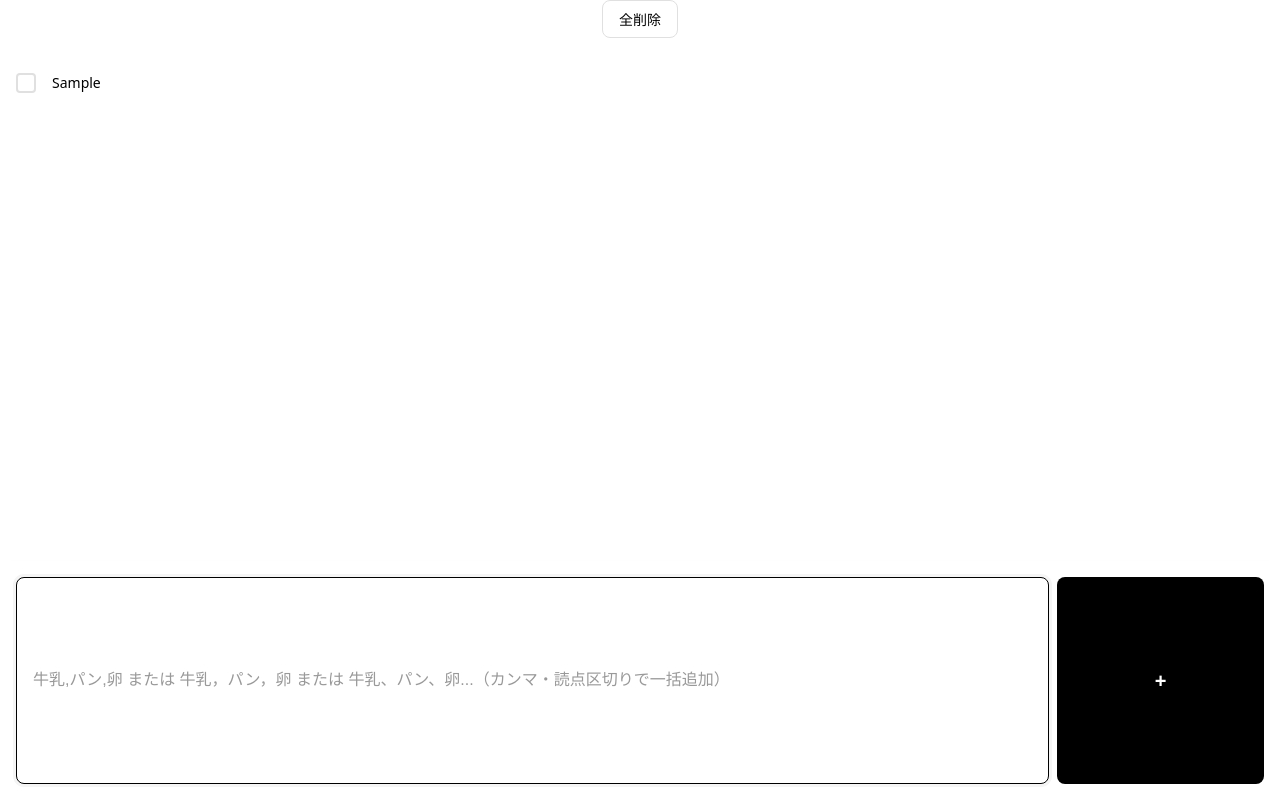
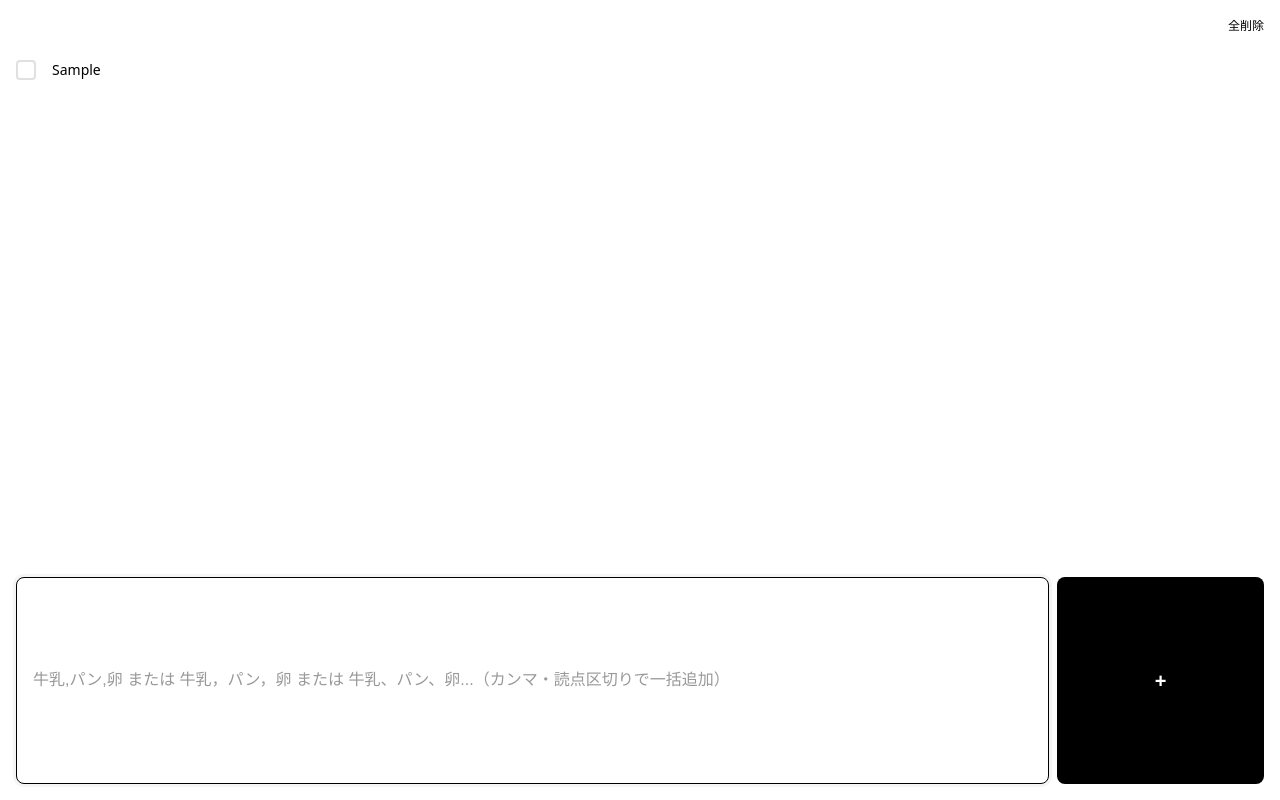
Before and after one commit to mnishina/quick-todo, a website: page index.html in a window 1280 px wide. Both pictures are taken after typing "Sample" into the empty fields and a click on the button "タスクを追加（Enter）". Drawn offline with Linux system fonts and the light colour scheme.

Commit message:
style: フォントサイズと全削除ボタンのスタイルを改善
- 新しいフォントサイズ変数 --font-size-xs: 12px を追加
- 全削除ボタンのスタイルを簡素化:
  - ボーダーと背景を削除して透明に
  - フォントサイズを12pxに変更
  - パディングを調整
  - ホバー効果とアクティブ効果を削除
  - マージンを左寄せに変更

よりミニマルで控えめな全削除ボタンデザインに変更

```diff
--- a/styles/main.css
+++ b/styles/main.css
@@ -55,6 +55,7 @@ body {
   --font-family:
     system-ui, -apple-system, 'Segoe UI', Roboto, 'Helvetica Neue', Arial,
     sans-serif;
+  --font-size-xs: 12px;
   --font-size-sm: 14px;
   --font-size-base: 16px;
   --font-size-lg: 18px;
@@ -319,28 +320,13 @@ body {
 
 /* ===== Clear All Button ===== */
 .clear-all-button {
-  padding: var(--space-sm) var(--space-md);
-  border: 1px solid var(--color-border);
-  border-radius: var(--border-radius-sm);
-  font-size: var(--font-size-sm);
+  border: none;
+  outline: none;
+  background-color: transparent;
+  padding: var(--space-md) var(--space-md) var(--space-sm);
+  font-size: var(--font-size-xs);
   font-weight: 500;
   cursor: pointer;
-  transition: all var(--transition-fast);
-  background: var(--color-surface);
   color: var(--color-danger);
-  outline: none;
-  margin-bottom: var(--space-md);
-  align-self: center;
+  margin-left: auto;
 }
-
-.clear-all-button:hover:not(:disabled) {
-  background: var(--color-danger);
-  color: var(--color-surface);
-  border-color: var(--color-danger);
-  transform: translateY(-1px);
-  box-shadow: var(--shadow-sm);
-}
-
-.clear-all-button:active {
-  transform: translateY(0);
-}
```
